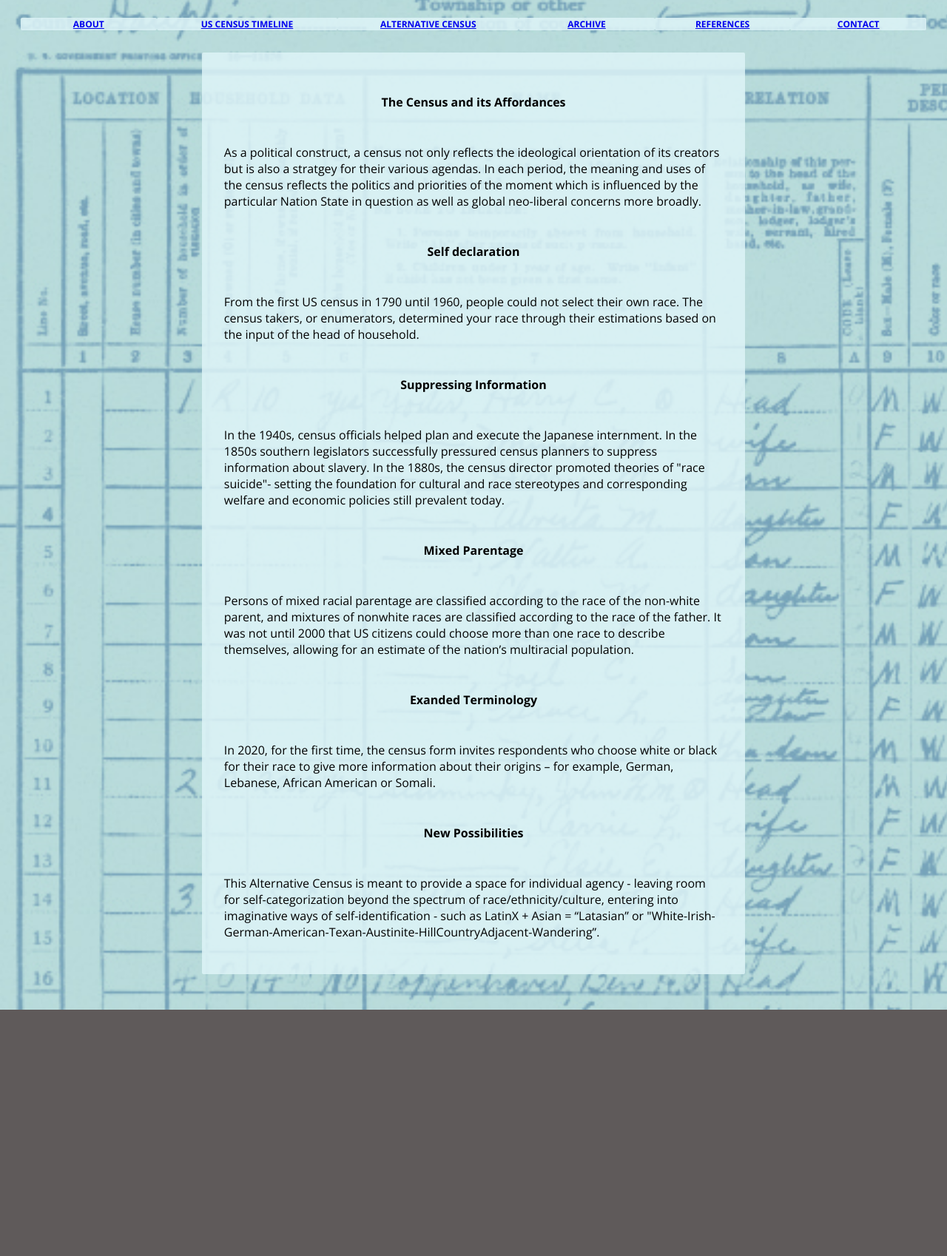
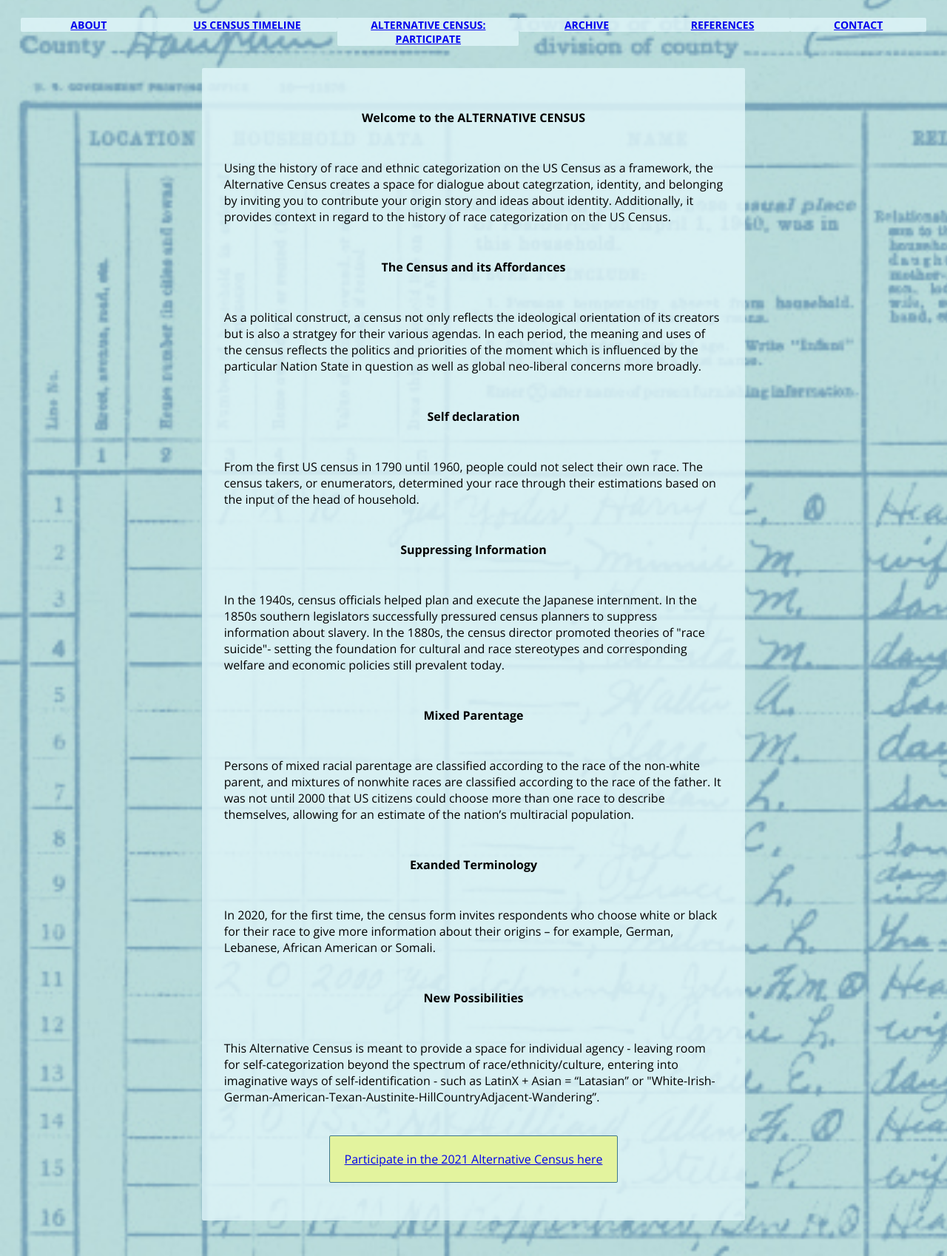
Before and after one commit to Moninika/Project_2_copy, a website: page public/about.html in a window 1280 px wide. Shown: the part 107-1805 px from the top of the page at 74% size. Before the commit the page ends 1472 px from the top, so only its background shows below. Drawn offline with nearby package versions, Linux system fonts and the light colour scheme.

Commit message:
alternative census

```diff
--- a/public/about.html
+++ b/public/about.html
@@ -27,7 +27,7 @@
 
     <div class="fifth-column">
       <h4>
-        <a href="./census.html">ALTERNATIVE CENSUS</a>
+        <a href="./census.html">ALTERNATIVE CENSUS: PARTICIPATE</a>
     </h4>
     </div>
 
@@ -53,6 +53,12 @@
 
     <div class=project_section-desc>
       <p></p>
+      <h3>
+        Welcome to the ALTERNATIVE CENSUS
+      </h3>
+      <p>
+        Using the history of race and ethnic categorization on the US Census as a framework, the Alternative Census creates a space for dialogue about categrzation, identity, and belonging by inviting you to contribute your origin story and ideas about identity. Additionally, it provides context in regard to the history of race categorization on the US Census.
+      </p>
       <h3>
         The Census and its Affordances
       </h3>
@@ -91,6 +97,12 @@
           or "White-Irish-German-American-Texan-Austinite-HillCountryAdjacent-Wandering”.
         </p>
         <p></p>
+
+        <p2>
+            <a target="_blank" href=" https://docs.google.com/forms/d/e/1FAIpQLSciDNY-xIBItqtrAJaW4krHuFXJLVIb6KEctLg2SZSkDQkzgg/viewform">Participate in the 2021 Alternative Census here</a>
+      </p2>
+      <p></p>
+      <p></p>
       </div>
 
     </body>
--- a/public/style.css
+++ b/public/style.css
@@ -66,7 +66,7 @@ h4 {
    margin-bottom: 10px;
    background-color: #ddf4f7da;
    border-radius:2px;
-   font-size: 12px;
+   font-size: 14px;
    text-align: center;
 }
 
```
Also changed, not shown: public/Timeline.html (+1 -1 lines), public/archive.html (+2 -2 lines), public/census.html (+15 -4 lines), public/contact.html (+1 -1 lines), public/references.html (+1 -1 lines).
